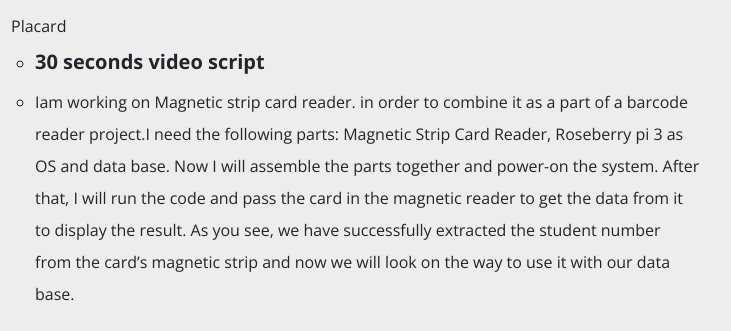
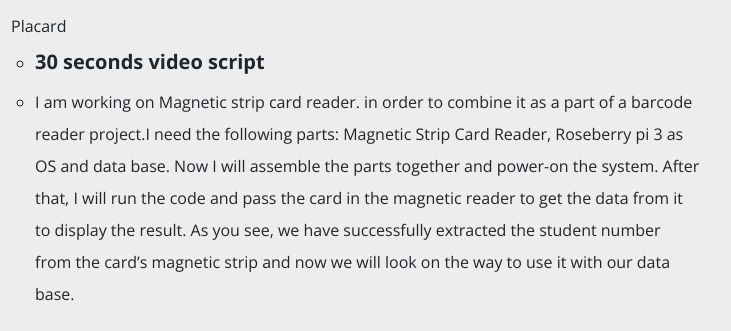
Before and after one commit to mferawana/partscribdatabase, a plain HTML site: page index.html in a window 1280 px wide. Shown: the part 1609-1940 px from the top of the page, 109-840 px from the left. Drawn offline with nearby package versions, Linux system fonts and the light colour scheme; no server answers.

Commit message:
Update indexcontent.html

```diff
--- a/indexcontent.html
+++ b/indexcontent.html
@@ -28,7 +28,7 @@
         <li>This is the placard wich shows a small discription plus a picture of the project</li>
 	   <img src ="Documentation/groupplacard.jpg" alt="pcb1" width="1100px" height="800px"> <br>Placard</a>
         <li><h4> 30 seconds video script </h4></li>
-	<li>Iam working on Magnetic strip card reader. in order to combine it as a part of a barcode reader project.I need the following parts: Magnetic Strip Card Reader, Roseberry pi 3 as OS and data base.
+	<li>I am working on Magnetic strip card reader. in order to combine it as a part of a barcode reader project.I need the following parts: Magnetic Strip Card Reader, Roseberry pi 3 as OS and data base.
 	Now I will assemble the parts together and power-on the system. After that,
 	I will run the code and pass the card in the magnetic reader to get the data from it to display the result.
 	As you see, we have successfully extracted the student number from the card’s magnetic strip and
```
